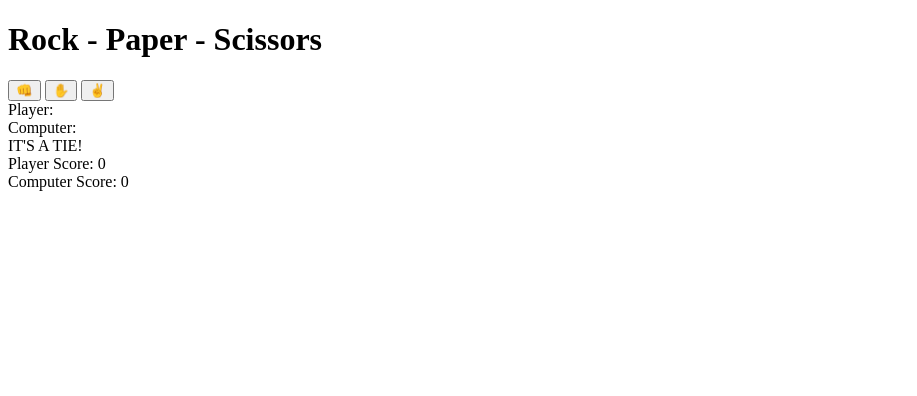
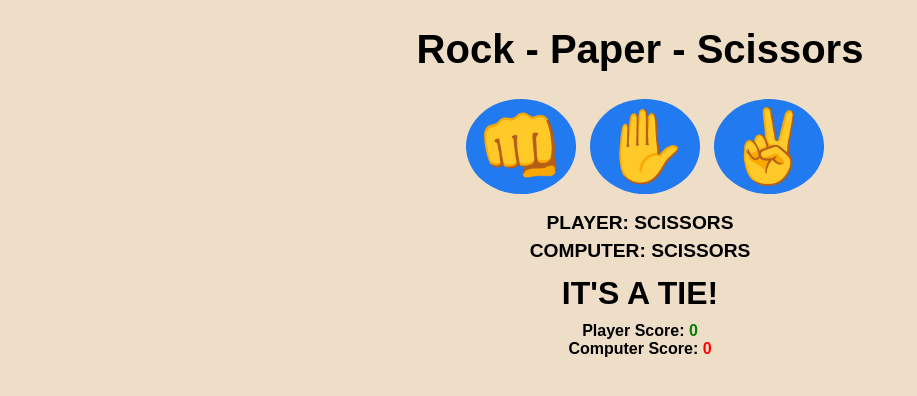
Before and after one commit to Alimyusstore/rocpapscissors, a plain HTML site: page index.html in a window 1280 px wide. Both pictures are taken after a click on the button "✌️". Shown: the whole page, without its empty margins (0-917 px from the left). Drawn offline with Linux system fonts and the light colour scheme.

Commit message:
i just added the CSS and JS  files needed for this project

```diff
--- a/index.html
+++ b/index.html
@@ -18,10 +18,14 @@
 
     <div id="playerDisplay">Player:</div>
     <div id="computerDisplay">Computer:</div>
-    <div id="resultDisplay">IT'S A TIE!</div>
+    <div id="resultDisplay"></div>
 
-    <div id="playerScore">Player Score: 0</div>
-    <div id="computerScore">Computer Score: 0</div>
+    <div id="playerScore">Player Score:
+        <span id="playerCount">0</span>
+    </div>
+    <div id="computerScore">Computer Score:
+        <span id="computerCount">0</span>
+    </div>
 
     <script src="index.js"></script>
 </body>
--- a/index.js
+++ b/index.js
@@ -0,0 +1,67 @@
+const chioces = ['rock', 'paper', 'scissors'];
+const playerDisplay = document.getElementById("playerDisplay");
+const computerDisplay = document.getElementById("computerDisplay");
+const resultDisplay = document.getElementById("resultDisplay");
+const playerScore = document.getElementById("playerCount");
+const computerScore = document.getElementById("computerCount");
+
+let playerCounts = 0;
+let computerCounts = 0;
+
+function playStation(playerplay){
+    let computerplay = chioces[Math.floor(Math.random() * 3)];
+    let result = '';
+    if(playerplay === computerplay){
+        result = "IT'S A TIE!";
+        resultDisplay.classList.remove('redColor', 'greenColor');
+    }
+    else{
+        switch(playerplay){
+            case 'rock':
+                switch(computerplay){
+                    case 'paper':
+                        result = "YOU WIN!";
+                        break;
+                    case'scissors':
+                        result = "YOU LOSE!";
+                        break;
+                }
+                break;
+            case 'paper':
+                switch(computerplay){
+                    case 'rock':
+                        result = "YOU LOSE!";
+                        break;
+                    case'scissors':
+                        result = "YOU WIN!";
+                        break;
+                }
+                break;
+            case'scissors':
+                switch(computerplay){
+                    case 'rock':
+                        result = "YOU WIN!";
+                        break;
+                    case 'paper':
+                        result = "YOU LOSE!";
+                        break;
+                }
+                break;
+        }
+
+    }
+
+    resultDisplay.textContent = result;
+    playerDisplay.textContent = `PLAYER: ${playerplay}`;
+    computerDisplay.textContent = `COMPUTER: ${computerplay}`;
+    if(result === "YOU WIN!"){
+        playerCounts++;
+        playerScore.textContent = playerCounts;
+        resultDisplay.classList.add("greenColor");
+    }
+    else if(result === "YOU LOSE!"){
+        computerCounts++;
+        computerScore.textContent = computerCounts;
+        resultDisplay.classList.add("redColor");
+    }
+}
--- a/style.css
+++ b/style.css
@@ -0,0 +1,50 @@
+body {
+    font-family: Arial, Helvetica, sans-serif;
+    font-weight: bold;
+    margin: 0;
+    display: flex;
+    flex-direction: column;
+    align-items: center;
+    background-color: rgb(239, 222, 199);
+}
+
+#myH1 {
+    font-size: 2.5rem;
+}
+
+.myButtons {
+    margin-bottom: 15px;
+}
+
+.myButtons button{
+    font-size: 4.5rem;
+    padding: 5px 10px;
+    border-radius: 50%;
+    border: none;
+    background-color: rgb(33, 122, 239);
+    cursor: pointer;
+    transition:  background-color 0.5s ease;
+    margin-left: 10px;
+}
+
+.myButtons button:hover {
+    background-color: rgba(11, 158, 243, 0.737);
+}
+
+#playerDisplay, #computerDisplay, #resultDisplay {
+    text-transform: uppercase;
+    font-size: 1.2rem;
+    margin: 3px;
+}
+
+#resultDisplay{
+    margin: 10px;
+    font-size: 2rem;
+}
+
+.redColor, #computerCount{
+    color: red;
+}
+.greenColor, #playerCount{
+    color: green;
+}
```
